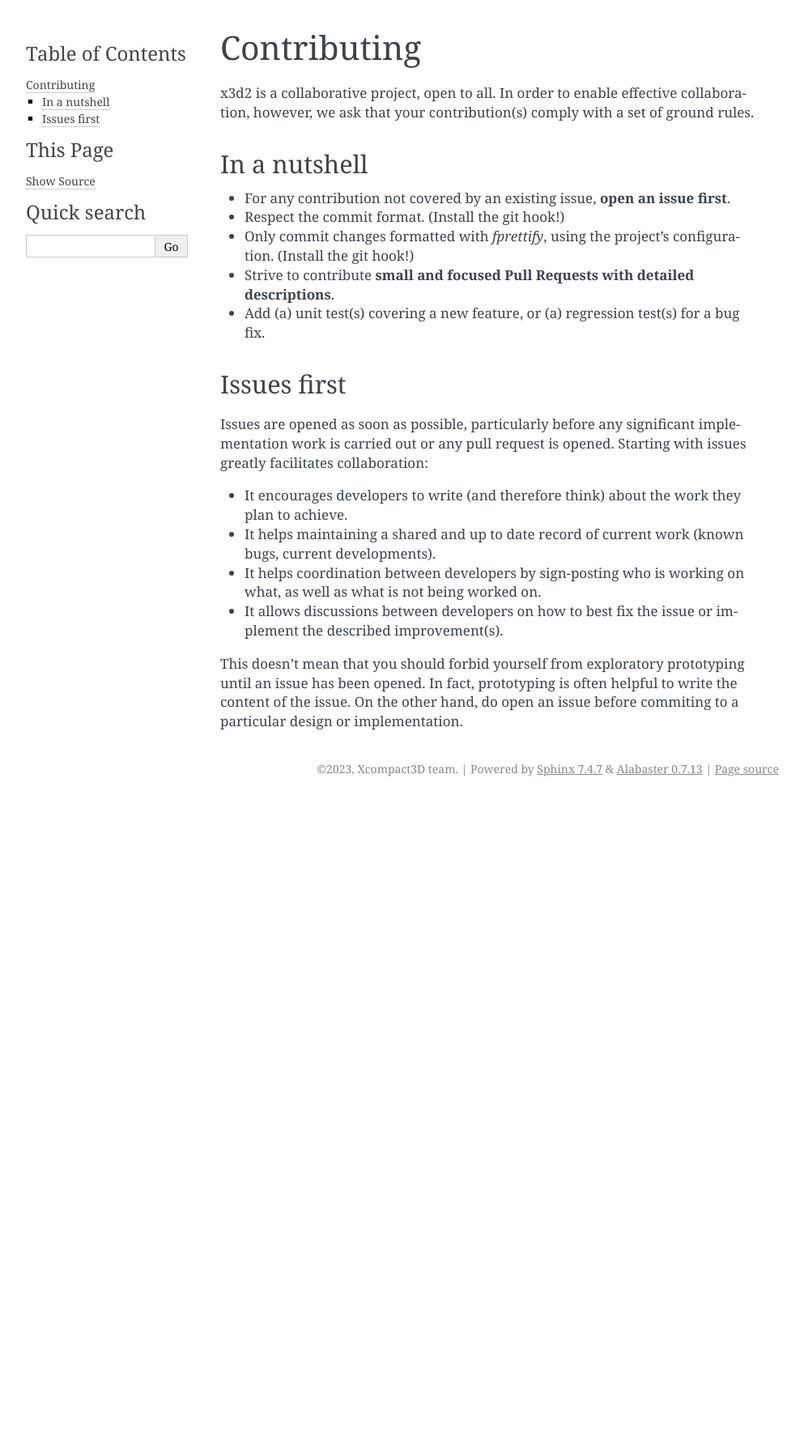
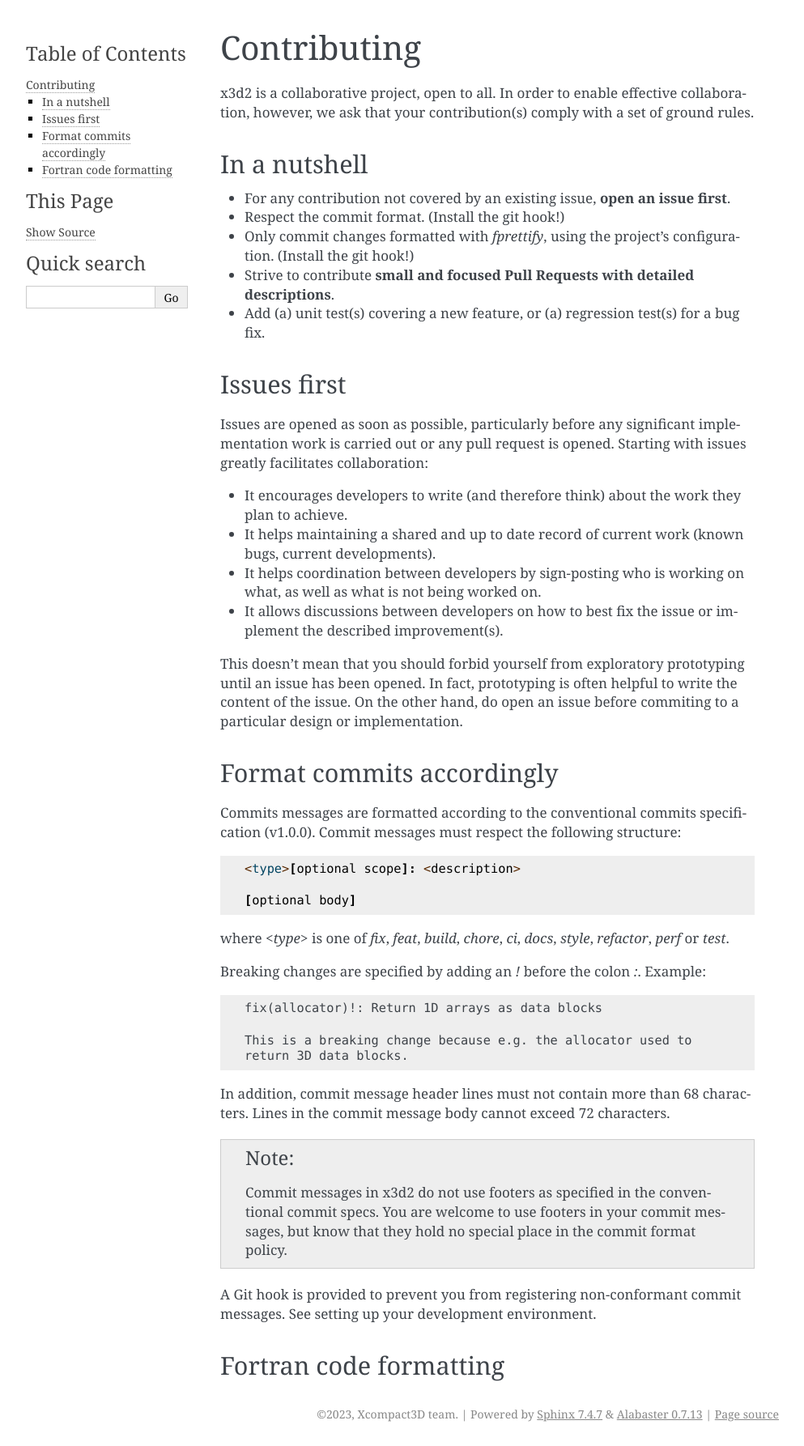
Before and after one commit to xcompact3d/x3d2, a Sphinx documentation site: the page built from docs/source/developer/contributing_guidelines.rst, in a window 1280 px wide. Shown: the whole page at 81% size, without its empty margins (148-1141 px from the left). Built offline with Sphinx 7.4.7, drawn with Linux system fonts in a browser that asks for light colours; before the commit the page ends 989 px from its top, so only the background shows below that.

Commit message:
docs(developer): Add a section on commit msg format

```diff
--- a/docs/source/developer/contributing_guidelines.rst
+++ b/docs/source/developer/contributing_guidelines.rst
@@ -39,3 +39,41 @@ prototyping until an issue has been opened. In fact, prototyping is
 often helpful to write the content of the issue.  On the other hand,
 do open an issue before commiting to a particular design or
 implementation.
+
+Format commits accordingly
+--------------------------
+
+Commits messages are formatted according to the conventional commits
+specification (v1.0.0).  Commit messages must respect the following
+structure::
+
+  <type>[optional scope]: <description>
+
+  [optional body]
+
+where `<type>` is one of `fix`, `feat`, `build`, `chore`, `ci`,
+`docs`, `style`, `refactor`, `perf` or `test`.
+
+Breaking changes are specified by adding an `!` before the colon `:`. Example::
+
+  fix(allocator)!: Return 1D arrays as data blocks
+
+  This is a breaking change because e.g. the allocator used to
+  return 3D data blocks.
+
+In addition, commit message header lines must not contain more than 68
+characters.  Lines in the commit message body cannot exceed 72
+characters.
+
+.. note::
+
+   Commit messages in x3d2 do not use footers as specified in the
+   conventional commit specs.  You are welcome to use footers in your
+   commit messages, but know that they hold no special place in the
+   commit format policy.
+
+A Git hook is provided to prevent you from registering non-conformant
+commit messages. See setting up your development environment.
+
+Fortran code formatting
+-----------------------
```
